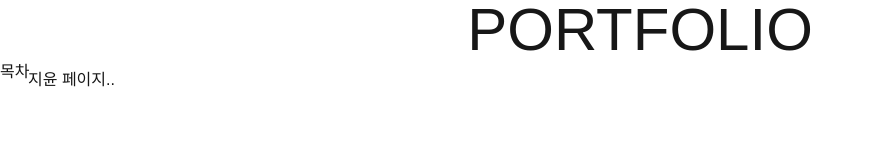
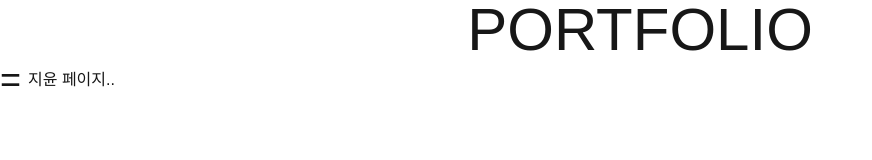
Before and after one commit to yun-21/my_page, a Next.js app in the folder client/: page / in a window 1280 px wide. Shown: the top 160 px of the page, without its empty margins (0-872 px from the left). Built offline with nearby package versions, Linux system fonts and the light colour scheme.

Commit message:
메뉴 바 수정 중

```diff
--- a/client/src/app/component/menu/menu.tsx
+++ b/client/src/app/component/menu/menu.tsx
@@ -7,13 +7,19 @@ export default function MenuComponent() {
   const [openMenu, setOpenMenu] = useState(false);
   const [projectMenu, setProjectMenu] = useState(false);
   return (
-    <div onMouseEnter={() => setOpenMenu(true)} onMouseLeave={() => setOpenMenu(false)}>
-      목차
+    <div className="text-4xl" onMouseEnter={() => setOpenMenu(true)} onMouseLeave={() => setOpenMenu(false)}>
+      =
       {openMenu && (
-        <div>
-          <div onMouseEnter={() => setProjectMenu(true)} onMouseLeave={() => setProjectMenu(false)}>
-            PROJECT
-          {projectMenu && <ProjectSubMenu/>}
+        <div className="bg-blue-500 ml-6">
+          <div className="flex" onMouseEnter={() => setProjectMenu(true)} onMouseLeave={() => setProjectMenu(false)}>
+            <div>
+              PROJECT
+            </div>
+              {projectMenu && (
+              <div>
+                <ProjectSubMenu />
+              </div>
+                )}
           </div>
           <div>
             STACK
--- a/client/src/app/component/menu/project_menu/sub_menu.tsx
+++ b/client/src/app/component/menu/project_menu/sub_menu.tsx
@@ -5,7 +5,7 @@ import React from "react";
 export default function ProjectSubMenu() {
 
   return (
-    <div>
+    <div className="">
       <div>check</div>
       <div>asdf</div>
     </div>
```
